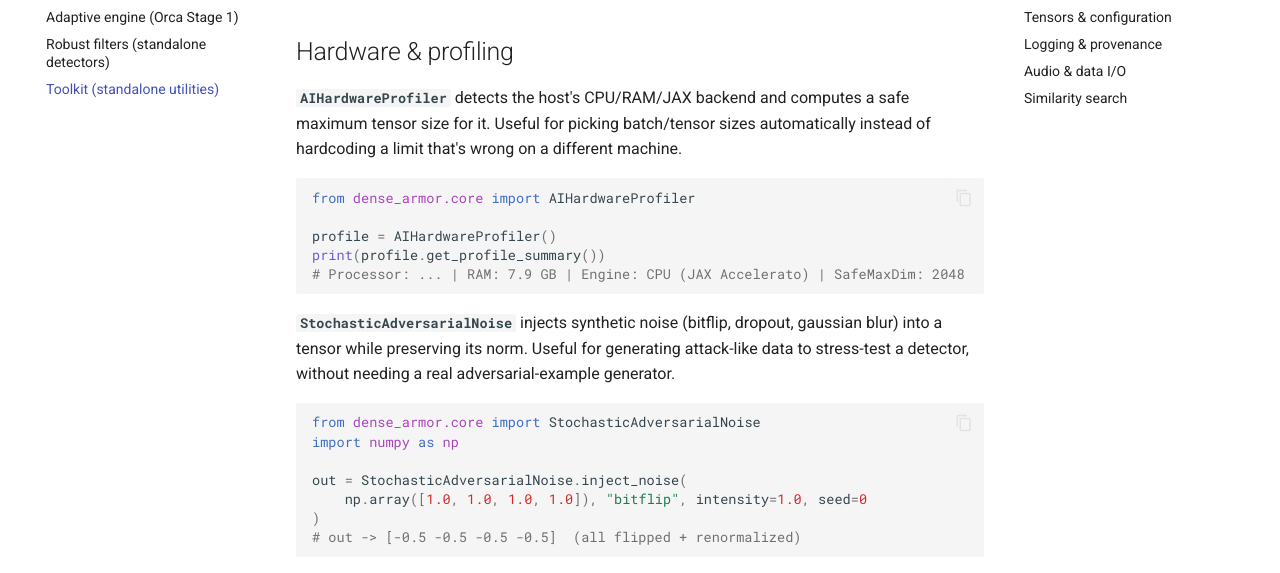
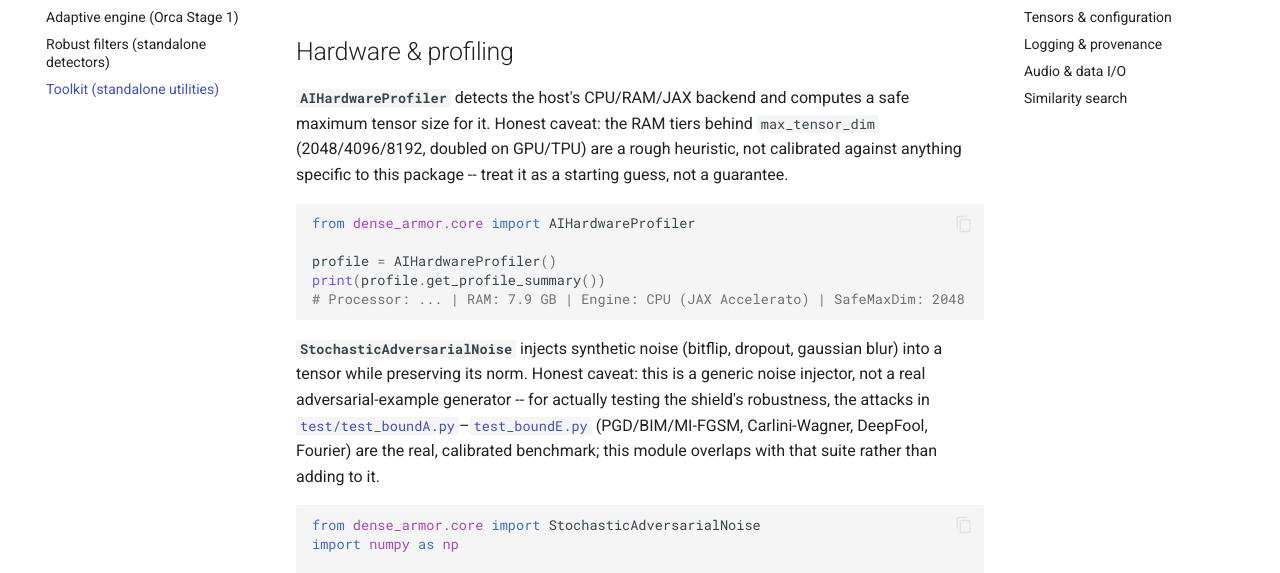
Before and after one commit to tatopenn-cell/Dense-Armor, an MkDocs documentation site: the page built from docs/api/toolkit.md, in a window 1280 px wide and 1400 px high, scrolled down 1530 px. Shown: the part 172-745 px from the top of the window. Built offline with MkDocs 1.6.1 and Material for MkDocs 9.7.7, drawn with Linux system fonts in a browser that asks for light colours; comment, search, counter and statistics services are not loaded; some of the changed text lies outside the part shown; grey boxes are pictures that could not be loaded.

Commit message:
Fix broken changelog link that was silently failing docs deploy; honest utility framing in toolkit.md
CHANGELOG.md's 1.1.8 entry linked [Toolkit](api/toolkit.md) -- a relative
path that only resolves from inside docs/, but CHANGELOG.md lives at repo
root and gets included verbatim into docs/changelog.md. mkdocs --strict
correctly refused to build over the broken link, which meant the last two
pushes (d394c53, 311e134) silently failed to deploy: the live site never
picked up the getting-started.md toolkit section or the expanded
toolkit.md examples from those commits. Fixed the link to the full site
URL and verified with a clean `mkdocs build --strict`.

Also reworked toolkit.md's "useful for X" framing to stop being uniformly
positive regardless of merit: added honest caveats for the modules with
genuinely thin value (TensorVault's matrices are one-liners, the RAM-tier
heuristic in AIHardwareProfiler is arbitrary, BitwisePermutationEngine
does one controlled swap per call not general permutation,
ParametricScenarioSimulator's update rule is a fixed EMA not a general
model, the logging formatters are thin wrappers, StochasticAdversarialNoise
overlaps with the real adversarial test suite instead of adding to it) --
and strengthened the ones with real, now-verified evidence (PipelineProfiler
caught the recompilation bug, presets provably filter differently,
resonance_search's kappa provably isn't decorative).

````diff
--- a/docs/api/toolkit.md
+++ b/docs/api/toolkit.md
@@ -63,8 +63,9 @@
 ## Hardware & profiling
 
 **`AIHardwareProfiler`** detects the host's CPU/RAM/JAX backend and computes a safe maximum
-tensor size for it. Useful for picking batch/tensor sizes automatically instead of hardcoding
-a limit that's wrong on a different machine.
+tensor size for it. Honest caveat: the RAM tiers behind `max_tensor_dim` (2048/4096/8192,
+doubled on GPU/TPU) are a rough heuristic, not calibrated against anything specific to this
+package -- treat it as a starting guess, not a guarantee.
 
 ```python
 from dense_armor.core import AIHardwareProfiler
@@ -75,8 +76,11 @@
 ```
 
 **`StochasticAdversarialNoise`** injects synthetic noise (bitflip, dropout, gaussian blur) into
-a tensor while preserving its norm. Useful for generating attack-like data to stress-test a
-detector, without needing a real adversarial-example generator.
+a tensor while preserving its norm. Honest caveat: this is a generic noise injector, not a real
+adversarial-example generator -- for actually testing the shield's robustness, the attacks in
+[`test/test_boundA.py`](https://github.com/tatopenn-cell/Dense-Armor/blob/master/test/test_boundA.py)–[`test_boundE.py`](https://github.com/tatopenn-cell/Dense-Armor/blob/master/test/test_boundE.py)
+(PGD/BIM/MI-FGSM, Carlini-Wagner, DeepFool, Fourier) are the real, calibrated benchmark; this
+module overlaps with that suite rather than adding to it.
 
 ```python
 from dense_armor.core import StochasticAdversarialNoise
@@ -93,8 +97,11 @@
 ---
 
 **`PipelineProfiler`** measures JIT latency in microseconds, with the first (compilation)
-call timed separately from steady-state calls. Useful for checking whether a pipeline is
-actually running at its compiled speed, or silently recompiling on every call.
+call timed separately from steady-state calls. This is the module that caught a real bug:
+`DynamicAICodegen`'s kernels used to be re-defined (and re-`jax.jit`-wrapped) on every single
+call, so they never reused XLA's compilation cache -- warm-up and steady-state timed almost
+identically. Once fixed, the split is real: warm-up is 1700x+ slower than steady-state on a
+small pipeline.
 
 ```python
 from dense_armor.core import DynamicAICodegen, PipelineProfiler
@@ -112,8 +119,9 @@
 
 **`TensorVault`** is a small library of static (`invert`, `identity`, `edge_detector`, `blend`)
 and parametric (`scale_project`, `amplify`, `bias_shift`) transformation matrices, with backend
-(JAX/NumPy) and precision auto-detected. Useful when you need one of these common matrices
-without hand-writing it for both backends.
+(JAX/NumPy) and precision auto-detected. Honest caveat: these are tiny, fixed matrices (2x2 or
+a 3-element kernel) -- writing one inline is a single line of code. The real value here is the
+backend/precision auto-detection, not the matrix catalog itself.
 
 ```python
 from dense_armor.core import TensorVault
@@ -128,8 +136,10 @@
 ---
 
 **`ParametricScenarioSimulator`** runs parallel Monte Carlo simulations over time (via
-`jax.vmap`), plus a stochastic decision collapse driven by a probability distribution. Useful
-for scenario sweeps where each scenario evolves independently from the same starting state.
+`jax.vmap`), plus a stochastic decision collapse driven by a probability distribution. Honest
+caveat: the per-step update (`next_state = current_state * 0.95 + param * 0.05`) is a fixed
+exponential-moving-average weighting, not a configurable simulation model -- useful mainly if
+that specific dynamic matches your scenario, not as a general-purpose simulator.
 
 ```python
 from dense_armor.core import ParametricScenarioSimulator
@@ -141,8 +151,9 @@
 ```
 
 **`BitwisePermutationEngine`** swaps elements of a combinatorial vector (a 2^n-sized space)
-based on target/control bit masks. Useful for combinatorial state manipulation where indices
-are addressed by bit position rather than a plain integer index.
+based on target/control bit masks. Honest caveat: each call performs exactly one
+controlled-swap between one pair of indices -- a single primitive, not a general permutation
+engine. Narrower than the name suggests.
 
 ```python
 from dense_armor.core import BitwisePermutationEngine
@@ -159,8 +170,10 @@
 
 **`SIGNAL_STABILIZER_PRESETS`** are 4 empirically-calibrated parameter sets
 (`balanced_v2`, `cifar10_best_v1`, `pure_1d_time_v1`, `cifar10_hardened_lyapunov`) for
-[`AdaptiveSignalStabilizer`](engine.md) (Orca's Stage 1). Useful as a starting point instead of
-guessing thresholds/damping/alpha from scratch.
+[`AdaptiveSignalStabilizer`](engine.md) (Orca's Stage 1). Verified, not just declared: on the
+same noisy series with an outlier, `pure_1d_time_v1` (tuned for a more reactive regime) leaves
+over 2x the residual variance of `balanced_v2` -- the presets genuinely configure different
+filtering behavior, not just different numbers that happen to look distinct.
 
 ```python
 from dense_armor.core.preset import SIGNAL_STABILIZER_PRESETS
@@ -174,8 +187,10 @@
 ## Logging & provenance
 
 **`MinimalConsoleFormatter`** / **`CompactJsonFormatter`** are two `logging.Formatter`
-subclasses — one human-readable for the console, one compact JSON for a log file. Useful to
-plug into standard `logging` when you want either format without writing a formatter by hand.
+subclasses — one human-readable for the console, one compact JSON for a log file. Honest
+caveat: fairly thin wrappers around `logging.Formatter` -- `CompactJsonFormatter`'s structured
+fields (module/filename/line number, one JSON object per event) are the main reason to reach
+for this over writing a one-line formatter yourself.
 
 ```python
 import logging
@@ -268,8 +283,10 @@
 
 **`apply_fast_resonance(matrix, query)`** scores cosine similarity between a query vector and
 each row of a matrix, modulated by `apply_damping_blend` (the same operator Orca's gating
-uses). Useful for a quick nearest-neighbor-style lookup consistent with the rest of the
-package's math, rather than pulling in a separate similarity-search library.
+uses). Verified, not just declared: the modulation is load-bearing, not decorative --
+`kappa` (the damping weight) measurably changes the score (`kappa=0` vs. `kappa=1` differ well
+beyond floating-point noise on the same inputs), so this is genuinely different from plain
+cosine similarity, not a rebrand of it.
 
 ```python
 from dense_armor.utility.resonance_search import apply_fast_resonance
````
Also changed, not shown: CHANGELOG.md (+2 -1 lines).
